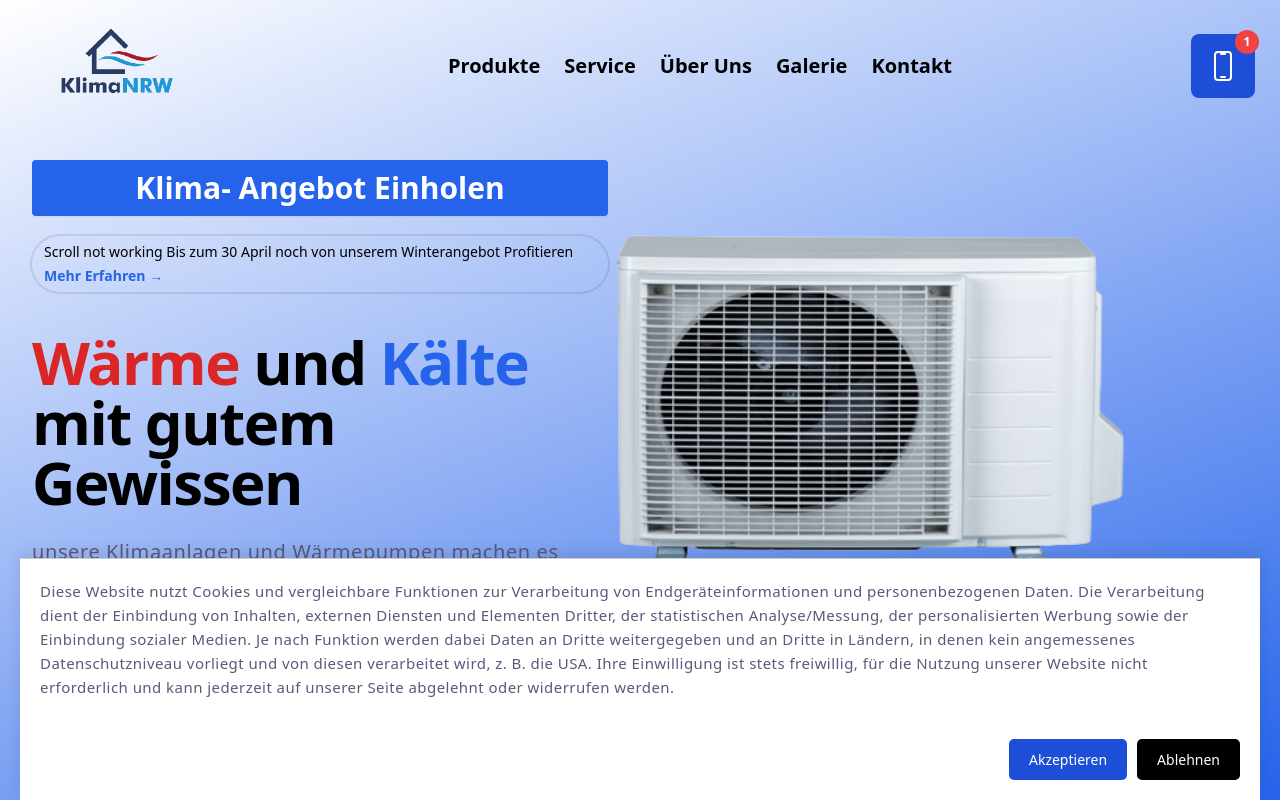
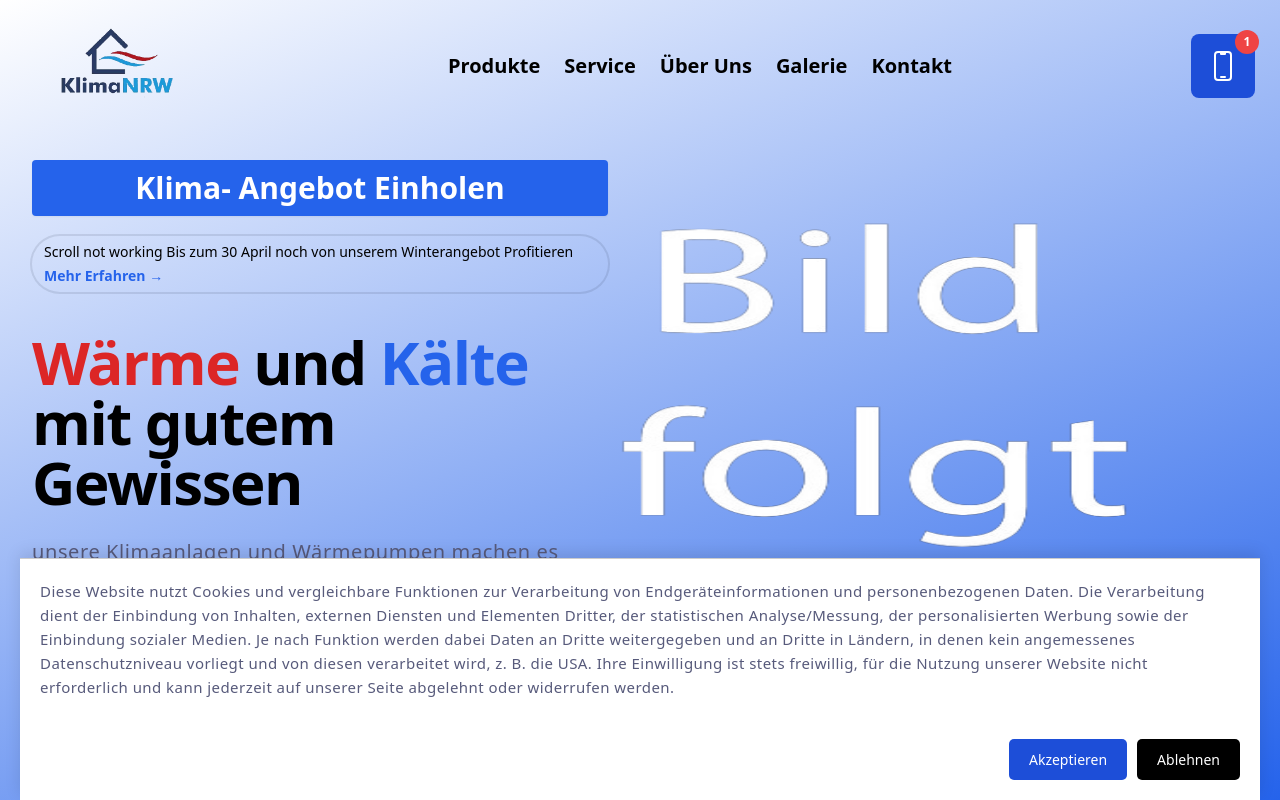
Before and after one commit to maazmasood/react, a Next.js app: page / in a window 1280 px wide. Shown: the top 800 px of the page. Built offline with nearby package versions, Linux system fonts and the light colour scheme.

Commit message:
Update HeroSection.js

```diff
--- a/pages/components/HeroSection.js
+++ b/pages/components/HeroSection.js
@@ -28,7 +28,7 @@ export default function HeroSection() {
   };
 
   const images = [
-  { src: '/ac5.png', alt: 'Image 5' },
+  { src: '/bg_slideshow.png', alt: 'slideshow' },
   // Add more images as needed
 ];
 
```
